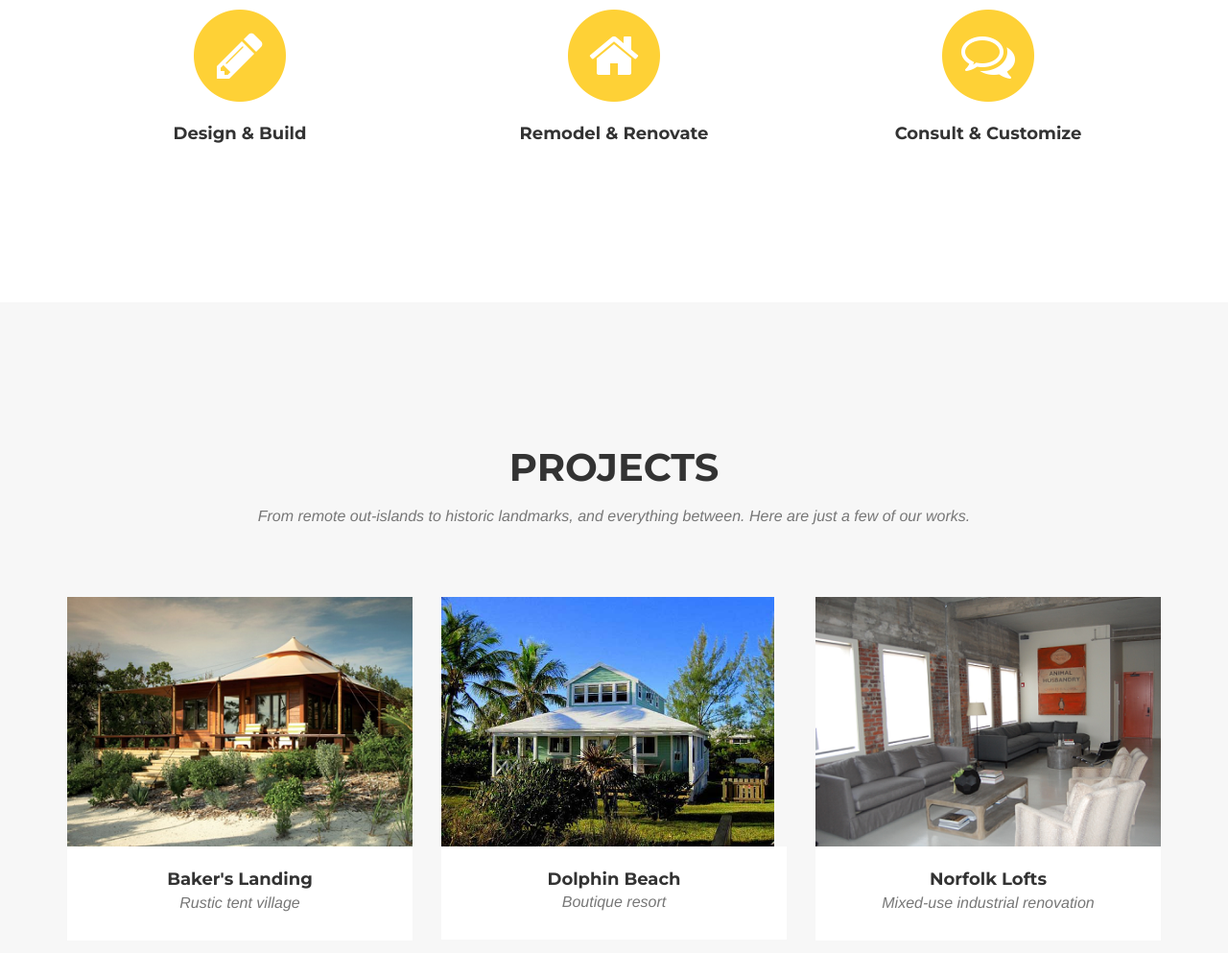
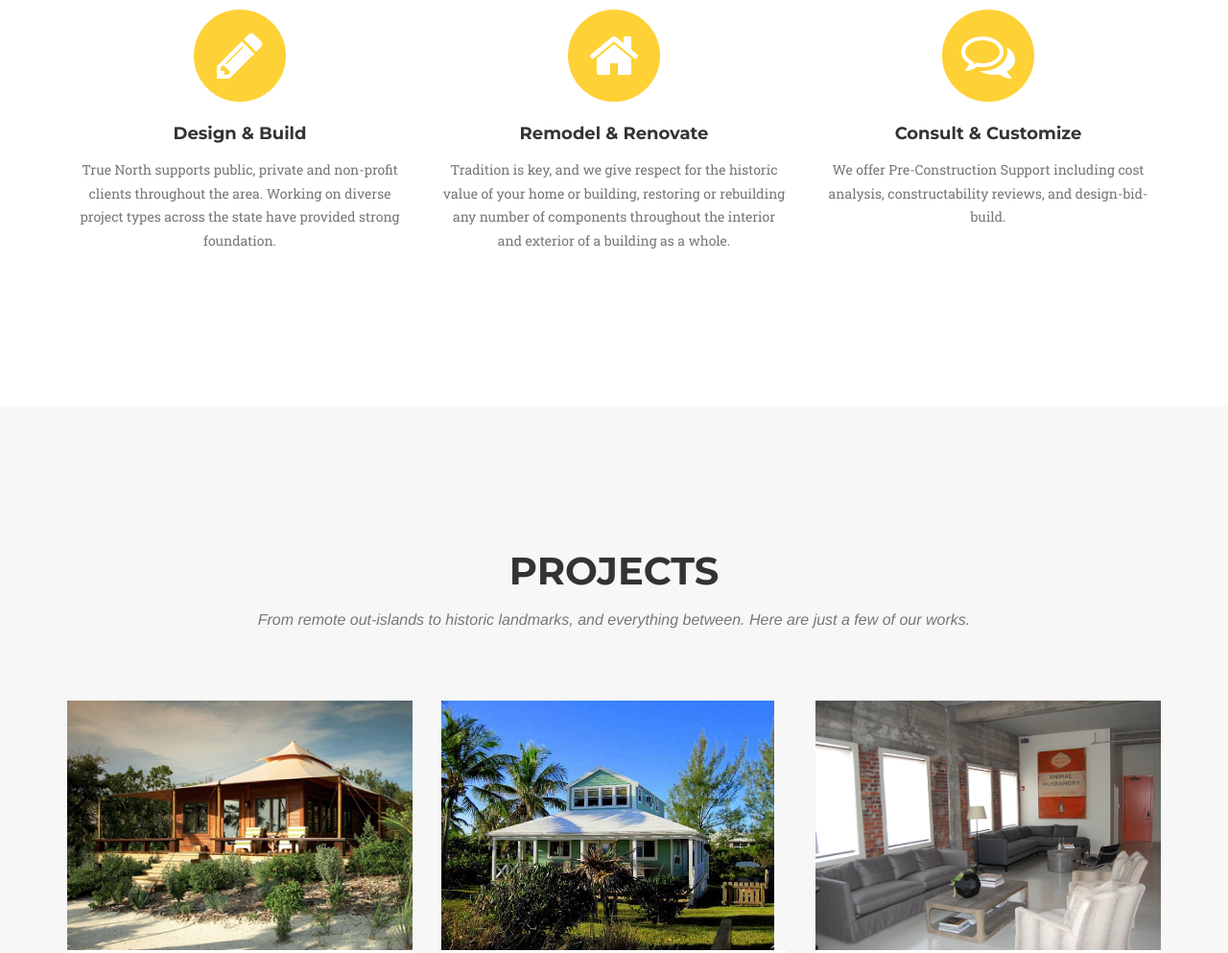
Before and after one commit to zmcdaniel/tnconstruction, a website: page index.html in a window 1280 px wide. Shown: the part 1061-2054 px from the top of the page at 96% size. Drawn offline with nearby package versions, Linux system fonts and the light colour scheme; a web font is replaced by a local one.

Commit message:
updating index

```diff
--- a/index.html
+++ b/index.html
@@ -101,7 +101,10 @@
                         <i class="fa fa-pencil fa-stack-1x fa-inverse"></i>
                     </span>
                     <h4 class="service-heading">Design & Build</h4>
-<!--                     <p class="text-muted">Lorem ipsum dolor sit amet, consectetur adipisicing elit. Minima maxime quam architecto quo inventore harum ex magni, dicta impedit.</p> -->
+                     <p class="text-muted">
+                         True North supports public, private and non-profit clients throughout the area. Working on diverse
+                         project types across the state have provided strong foundation.
+                     </p>
                 </div>
                 <div class="col-md-4">
                     <span class="fa-stack fa-4x">
@@ -109,7 +112,10 @@
                         <i class="fa fa-home fa-stack-1x fa-inverse"></i>
                     </span>
                     <h4 class="service-heading">Remodel & Renovate</h4>
-<!--                     <p class="text-muted">Lorem ipsum dolor sit amet, consectetur adipisicing elit. Minima maxime quam architecto quo inventore harum ex magni, dicta impedit.</p> -->
+                     <p class="text-muted">
+                         Tradition is key, and we give respect for the historic value of your home or building, restoring
+                         or rebuilding any number of components throughout the interior and exterior of a building as a whole.
+                     </p>
                 </div>
                 <div class="col-md-4">
                     <span class="fa-stack fa-4x">
@@ -117,7 +123,9 @@
                         <i class="fa fa-comments-o fa-stack-1x fa-inverse"></i>
                     </span>
                     <h4 class="service-heading">Consult & Customize</h4>
-<!--                     <p class="text-muted">Lorem ipsum dolor sit amet, consectetur adipisicing elit. Minima maxime quam architecto quo inventore harum ex magni, dicta impedit.</p> -->
+                     <p class="text-muted">
+                         We offer Pre-Construction Support including cost analysis, constructability
+                         reviews, and design-bid-build.</p>
                 </div>
             </div>
         </div>
@@ -296,7 +304,7 @@
                                 </div> -->
                             </div>
                         </li>
-						<li class="timeline-inverted">
+						<li class="timeline">
                             <div class="timeline-image">
                                 <img class="img-circle img-responsive" src="img/portfolio/project_truenorth.jpg" alt="" style="transform: rotate(90deg);">
                             </div>
```
